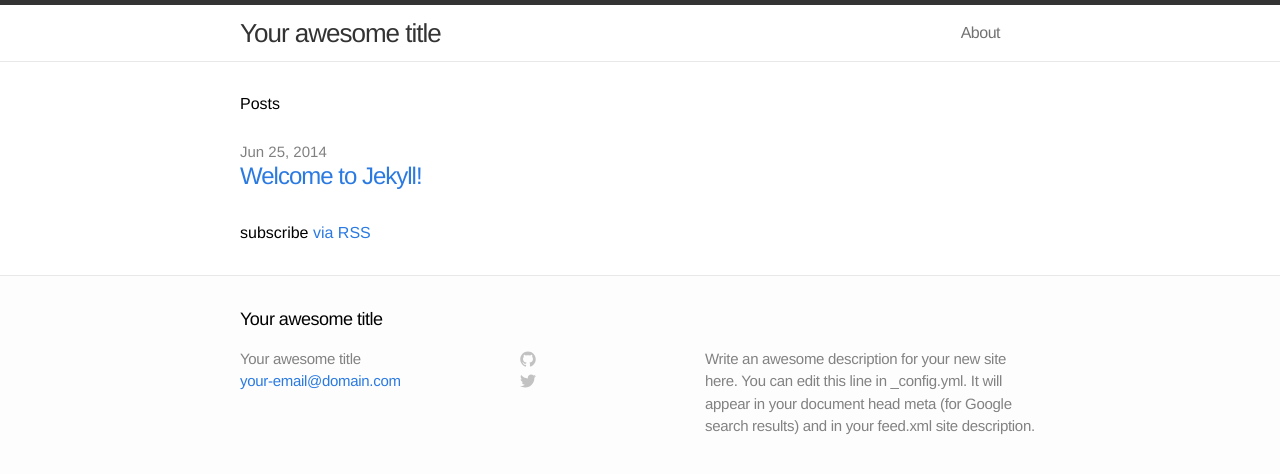
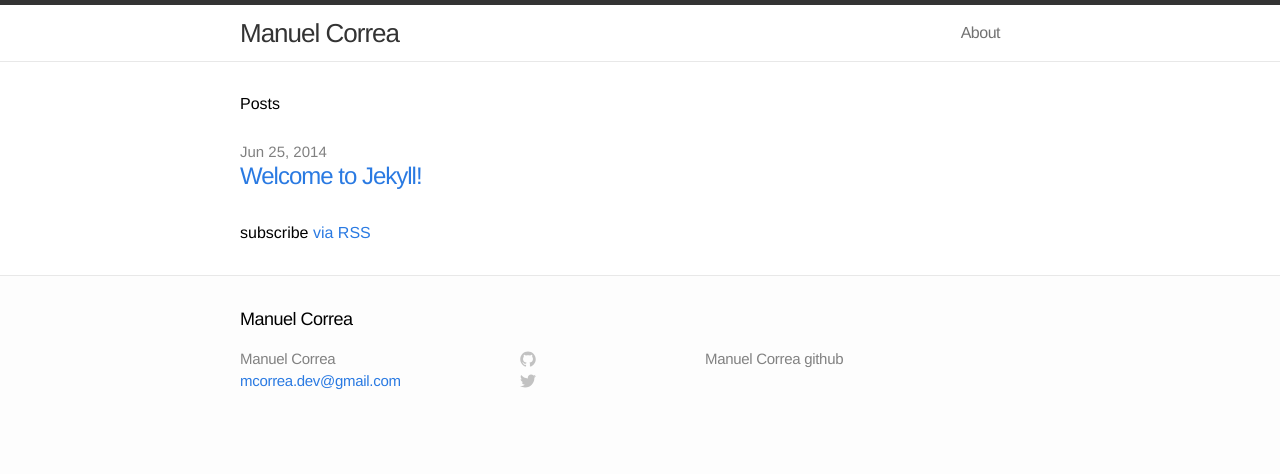
Before and after one commit to manuelcorrea/manuelcorrea.github.io, a Jekyll site: the page built from index.html, in a window 1280 px wide. Shown: the top 474 px of the page. Built offline with Jekyll 4.4.1, drawn with Linux system fonts in a browser that asks for light colours.

Commit message:
basic content

```diff
--- a/_config.yml
+++ b/_config.yml
@@ -1,9 +1,9 @@
 # Site settings
-title: Your awesome title
-email: your-email@domain.com
-description: "Write an awesome description for your new site here. You can edit this line in _config.yml. It will appear in your document head meta (for Google search results) and in your feed.xml site description."
+title: Manuel Correa
+email: mcorrea.dev@gmail.com
+description: "Manuel Correa github"
 baseurl: ""
-url: "http://yourdomain.com"
+url: "http://manuelcorrea.github.io"
 
 # Build settings
 markdown: kramdown
```
